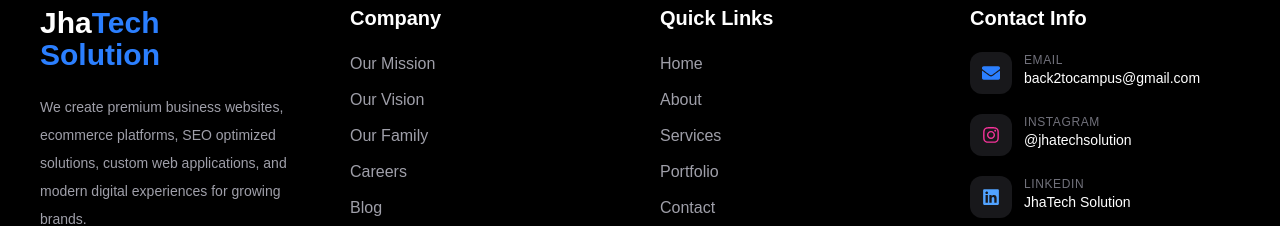
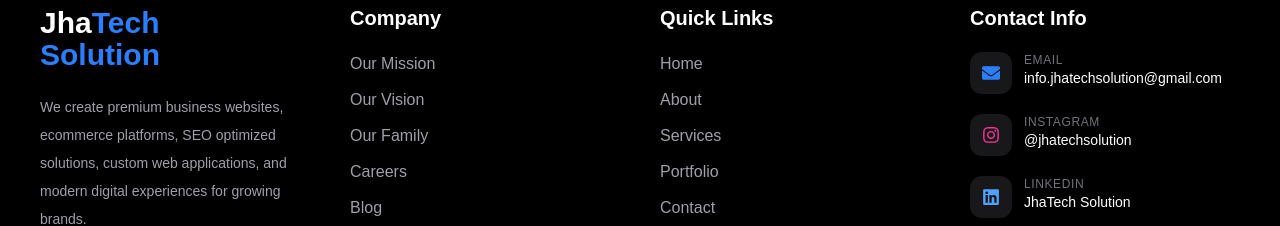
Before and after one commit to Shivamjha7250/JhaTech-Solution, a Next.js app: page / in a window 1280 px wide. Shown: the part 3382-3608 px from the top of the page. Built offline with nearby package versions, Linux system fonts and the light colour scheme.

Commit message:
Update contact email

```diff
--- a/app/about/page.tsx
+++ b/app/about/page.tsx
@@ -141,7 +141,7 @@ export const metadata: Metadata = {
       "Mumbai, Delhi, Bihar, Punjab, India, USA, Canada",
 
     supportEmail:
-      "back2tocampus@gmail.com",
+      "info.jhatechsolution@gmail.com",
   },
 };
 
--- a/app/page.tsx
+++ b/app/page.tsx
@@ -162,7 +162,7 @@ export const metadata = {
       "Website Development Company",
 
     supportEmail:
-      "back2tocampus@gmail.com",
+      "info.jhatechsolution@gmail.com",
 
     instagram:
       "https://www.instagram.com/jhatechsolution",
--- a/app/portfolio/page.tsx
+++ b/app/portfolio/page.tsx
@@ -159,7 +159,7 @@ export const metadata = {
       "Website Development Company",
 
     supportEmail:
-      "back2tocampus@gmail.com",
+      "info.jhatechsolution@gmail.com",
   },
 };
 
--- a/app/services/page.tsx
+++ b/app/services/page.tsx
@@ -160,7 +160,7 @@ export const metadata = {
       "Website Development Company",
 
     supportEmail:
-      "back2tocampus@gmail.com",
+      "info.jhatechsolution@gmail.com",
   },
 };
 
--- a/components/Footer.tsx
+++ b/components/Footer.tsx
@@ -163,10 +163,10 @@ export default function Footer() {
                   </p>
 
                   <a
-                    href="mailto:back2tocampus@gmail.com"
+                    href="mailto:info.jhatechsolution@gmail.com"
                     className="text-white hover:text-blue-500 transition"
                   >
-                    back2tocampus@gmail.com
+                    info.jhatechsolution@gmail.com
                   </a>
                 </div>
               </div>
```
